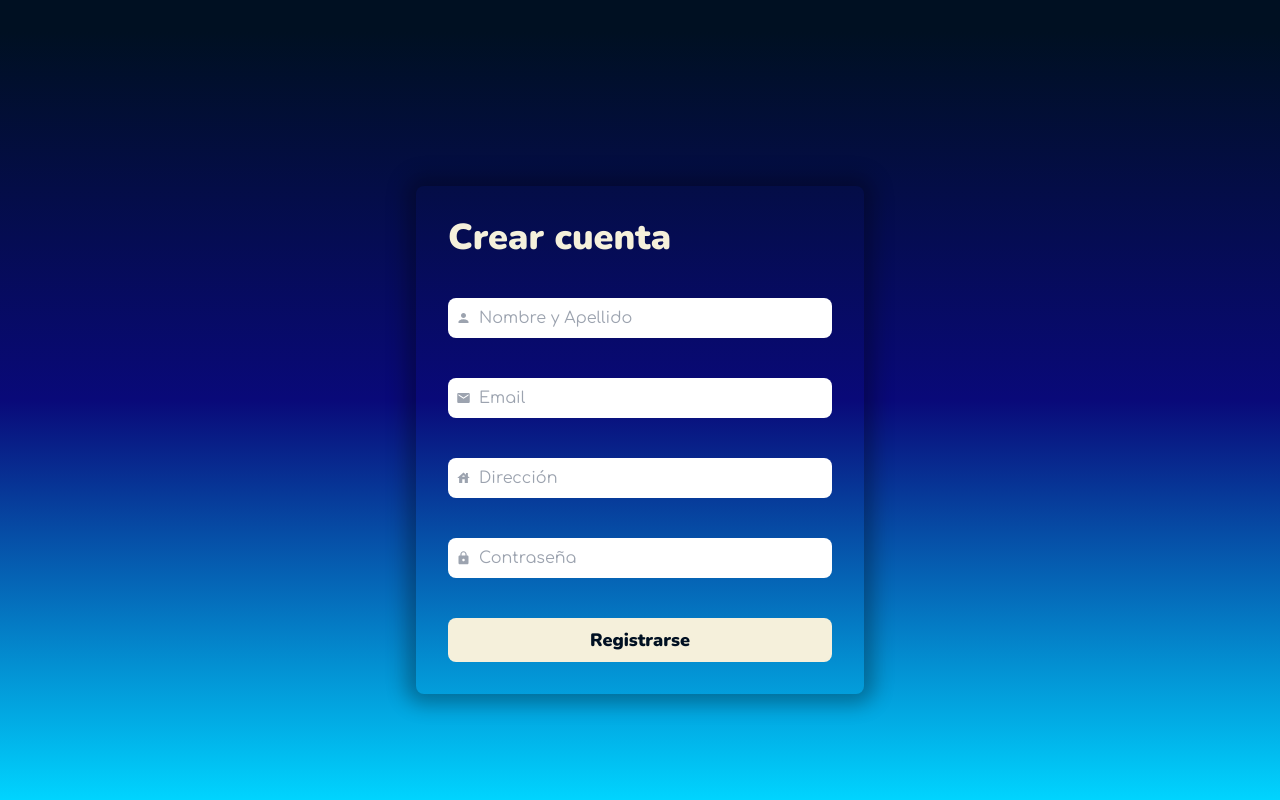
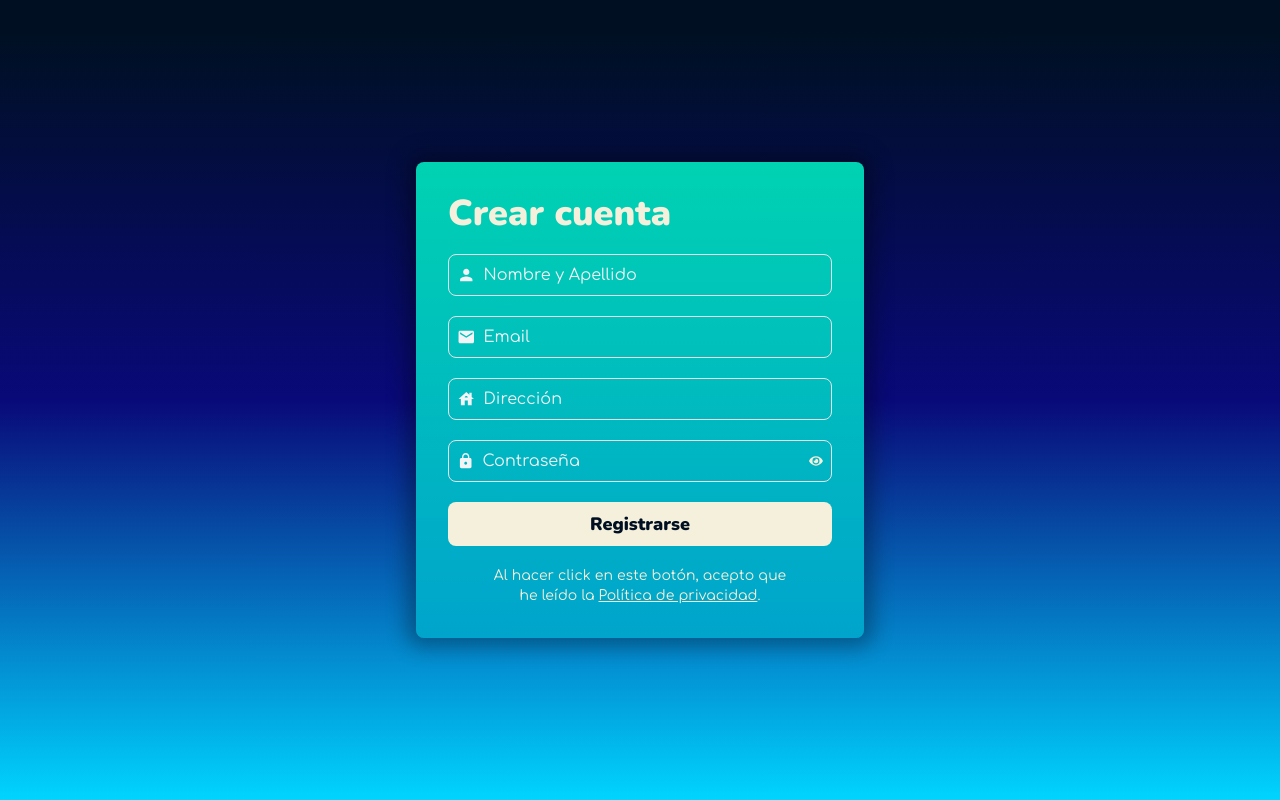
Before and after one commit to Santi-Teran/turnos, a Next.js app: page /register in a window 1280 px wide. Built offline with nearby package versions, Linux system fonts and the light colour scheme.

Commit message:
login register

```diff
--- a/src/app/api/handlers/handleLogin.js
+++ b/src/app/api/handlers/handleLogin.js
@@ -1,35 +1,41 @@
-import { useState } from 'react';
-import { useRouter } from 'next/navigation';
-import { loginUser } from '../api';
+import { useState } from "react";
+import { useRouter } from "next/navigation";
+import { loginUser } from "../api";
 
 export const useLogin = () => {
-  const [formData, setFormData] = useState({ email: '', password: '' });
+  const [formData, setFormData] = useState({ email: "", password: "" });
   const [loading, setLoading] = useState(false);
-  const [errors, setErrors] = useState({ email: '', password: '' });
+  const [errors, setErrors] = useState({ email: "", password: "" });
   const router = useRouter();
 
   const handleChange = (e) => {
     const { name, value } = e.target;
     setFormData((prevData) => ({ ...prevData, [name]: value }));
-    setErrors((prevErrors) => ({ ...prevErrors, [name]: '' }));
+    setErrors((prevErrors) => ({ ...prevErrors, [name]: "" }));
   };
 
   const handleSubmit = async (e) => {
     e.preventDefault();
     setLoading(true);
-    setErrors({ email: '', password: '' });
+    setErrors({ email: "", password: "" });
 
     const result = await loginUser(formData);
 
     setLoading(false);
 
     if (result.success) {
-      router.push('/dashboard');
+      router.push("/dashboard");
     } else {
       if (result.message.includes("does not exist")) {
-        setErrors((prevErrors) => ({ ...prevErrors, email: 'Email incorrecto' }));
+        setErrors((prevErrors) => ({
+          ...prevErrors,
+          email: "Email incorrecto",
+        }));
       } else if (result.message.includes("Password")) {
-        setErrors((prevErrors) => ({ ...prevErrors, password: 'Contraseña incorrecta' }));
+        setErrors((prevErrors) => ({
+          ...prevErrors,
+          password: "Contraseña incorrecta",
+        }));
       }
     }
   };
--- a/src/app/api/handlers/handleRegister.js
+++ b/src/app/api/handlers/handleRegister.js
@@ -10,6 +10,9 @@ export const useRegister = () => {
     password: '',
     subscriptionId: '',
   });
+
+  const [loading, setLoading] = useState(false);
+  const [error, setError] = useState(null);
 
   const router = useRouter();
 
@@ -35,13 +38,20 @@ export const useRegister = () => {
 
   const handleSubmit = async (e) => {
     e.preventDefault();
-    const result = await registerUser(formData);
+    setLoading(true);
+    setError(null);
 
-    if (result.success) {
-      console.log(result.data);
-      router.push('/login');
-    } else {
-      console.error('Error en el registro:', result.message);
+    try {
+      const result = await registerUser(formData);
+      if (result.success) {
+        router.push('/login');
+      } else {
+        setError(result.message);
+      }
+    } catch (error) {
+      setError('Ocurrió un error al registrar tu cuenta. Inténtalo de nuevo más tarde.');
+    } finally {
+      setLoading(false);
     }
   };
 
@@ -49,5 +59,7 @@ export const useRegister = () => {
     formData,
     handleChange,
     handleSubmit,
+    loading,
+    error,
   };
 };
--- a/src/app/login/page.jsx
+++ b/src/app/login/page.jsx
@@ -10,18 +10,18 @@ const LoginForm = () => {
 
   return (
     <div className="flex justify-center items-center h-screen">
-      <form onSubmit={handleSubmit} className="flex flex-col gap-10 mt-20 p-8 rounded-lg shadow-2xl w-full max-w-md gradient">
+      <form onSubmit={handleSubmit} className="flex flex-col gap-5 mt-20 p-8 rounded-lg shadow-2xl w-full max-w-md gradient">
         <h1 className={`${nunito.className} text-3xl md:text-4xl font-black`}>Iniciar Sesión</h1>
         <div className="flex flex-col gap-2">
-          <div className={`flex items-center bg-white p-2 gap-2 rounded-lg ${errors.email ? 'border-2 border-red-500 focus-within:ring-red-500' : 'border-2 border-transparent'}`}>
-            <MdMail className="text-gray-400" />
+          <div className={`flex items-center border p-2 gap-2 rounded-lg ${errors.email ? 'border-2 border-red-500 focus-within:ring-red-500' : 'border'}`}>
+            <MdMail className="text-gray-100" />
             <input
               type="email"
               name="email"
               value={formData.email}
               placeholder="Email"
               onChange={handleChange}
-              className={`bg-transparent focus:outline-none focus:ring-0 w-full text-black placeholder:text-gray-400 ${errors.email ? 'text-red-500 placeholder-red-500' : ''}`}
+              className={`bg-transparent focus:outline-none focus:ring-0 w-full text-black placeholder:text-gray-100 ${errors.email ? 'text-red-500 placeholder-red-500' : ''}`}
               required
             />
           </div>
@@ -29,17 +29,24 @@ const LoginForm = () => {
         </div>
 
         <div className="flex flex-col gap-2">
-          <div className={`flex items-center bg-white p-2 gap-2 rounded-lg ${errors.password ? 'border-2 border-red-500 focus-within:ring-red-500' : 'border-2 border-transparent'}`}>
-            <MdLock className="text-gray-400" />
+          <div className={`flex items-center border p-2 gap-2 rounded-lg ${errors.password ? 'border-2 border-red-500 focus-within:ring-red-500' : 'border'}`}>
+            <MdLock className="text-gray-100" />
             <input
               type="password"
               name="password"
               value={formData.password}
               placeholder="Contraseña"
               onChange={handleChange}
-              className={`bg-transparent focus:outline-none focus:ring-0 w-full text-black placeholder:text-gray-400 ${errors.password ? 'text-red-500 placeholder-red-500' : ''}`}
+              className={`bg-transparent focus:outline-none focus:ring-0 w-full text-black placeholder:text-gray-100 ${errors.password ? 'text-red-500 placeholder-red-500' : ''}`}
               required
             />
+          </div>
+          <div className="flex justify-between py-2 text-xs">
+            <label className="flex items-center gap-2 ">
+              <input type="checkbox" />
+              Recuerdame
+            </label>
+            <p>Olvidaste tu contraseña?</p>
           </div>
           {errors.password && <p className="text-red-500 text-sm">{errors.password}</p>}
         </div>
--- a/src/app/register/page.jsx
+++ b/src/app/register/page.jsx
@@ -1,69 +1,100 @@
-'use client';
+"use client";
 import { Nunito } from "next/font/google";
 import { MdHouse, MdLock, MdMail, MdPerson } from "react-icons/md";
 import { useRegister } from "../api/handlers/handleRegister";
+import Link from "next/link";
+import { FaEye, FaEyeSlash } from "react-icons/fa";
+import { useState } from "react";
 
 const nunito = Nunito({ subsets: ["latin"] });
 
 const RegisterBusiness = () => {
-
-  const { formData, handleChange, handleSubmit } = useRegister();
+  const { formData, handleChange, handleSubmit, loading, error } =
+    useRegister();
+  const [showPassword, setShowPassword] = useState(false);
 
   return (
     <div className="flex justify-center items-center h-screen">
-      <form onSubmit={handleSubmit} className="flex flex-col gap-10 mt-20 p-8 rounded-lg shadoww w-full max-w-md">
-        <h1 className={`${nunito.className} text-3xl md:text-4xl font-black`}>Crear cuenta</h1>
-        <div className="flex items-center bg-white p-2 gap-2 rounded-lg">
-          <MdPerson className="text-gray-400" />
+      <form
+        onSubmit={handleSubmit}
+        className="flex flex-col gap-5 p-8 rounded-lg shadoww w-full max-w-md gradient"
+      >
+        <h1 className={`${nunito.className} text-3xl md:text-4xl font-black`}>
+          Crear cuenta
+        </h1>
+        <div className="flex items-center border p-2 gap-2 rounded-lg">
+          <MdPerson className="text-gray-100 text-xl" />
           <input
             type="text"
             name="name"
             value={formData.name}
-            placeholder='Nombre y Apellido'
+            placeholder="Nombre y Apellido"
             onChange={handleChange}
-            className="bg-transparent focus:outline-none focus:ring-0 w-full text-black placeholder:text-gray-400"
+            className="bg-transparent focus:outline-none focus:ring-0 w-full text-black placeholder:text-gray-100 "
             required
           />
         </div>
-        <div className="flex items-center bg-white p-2 gap-2 rounded-lg">
-          <MdMail className="text-gray-400" />
+        <div className="flex items-center border p-2 gap-2 rounded-lg">
+          <MdMail className="text-gray-100 text-xl" />
           <input
             type="email"
             name="email"
             value={formData.email}
-            placeholder='Email'
+            placeholder="Email"
             onChange={handleChange}
-            className="bg-transparent focus:outline-none focus:ring-0 w-full text-black placeholder:text-gray-400"
+            className="bg-transparent focus:outline-none focus:ring-0 w-full text-black placeholder:text-gray-100"
             required
           />
         </div>
-        <div className="flex items-center bg-white p-2 gap-2 rounded-lg">
-          <MdHouse className="text-gray-400" />
+        <div className="flex items-center border p-2 gap-2 rounded-lg">
+          <MdHouse className="text-gray-100 text-xl" />
           <input
             type="text"
             name="address"
             value={formData.address}
-            placeholder='Dirección'
+            placeholder="Dirección"
             onChange={handleChange}
-            className="bg-transparent focus:outline-none focus:ring-0 w-full text-black placeholder:text-gray-400"
+            className="bg-transparent focus:outline-none focus:ring-0 w-full text-black placeholder:text-gray-100"
             required
           />
         </div>
-        <div className="flex items-center bg-white p-2 gap-2 rounded-lg">
-          <MdLock className="text-gray-400" />
+        <div className="flex items-center border p-2 gap-2 rounded-lg">
+          <MdLock className="text-gray-100 text-xl" />
           <input
-            type="password"
+            type={showPassword ? "text" : "password"}
             name="password"
             value={formData.password}
-            placeholder='Contraseña'
+            placeholder="Contraseña"
             onChange={handleChange}
-            className="bg-transparent focus:outline-none focus:ring-0 w-full text-black placeholder:text-gray-400"
+            className="bg-transparent focus:outline-none focus:ring-0 w-full text-black placeholder:text-gray-100"
             required
           />
+          {showPassword ? (
+            <FaEyeSlash
+              onClick={() => setShowPassword(!showPassword)}
+              className="cursor-pointer"
+            />
+          ) : (
+            <FaEye
+              onClick={() => setShowPassword(!showPassword)}
+              className="cursor-pointer"
+            />
+          )}
         </div>
-        <button type="submit" className={`${nunito.className} text-lg bg-arena text-dark-blue font-black px-6 py-2 rounded-lg`}>
-          Registrarse
+        <button
+          type="submit"
+          className={`${nunito.className} text-lg bg-arena text-dark-blue font-black px-6 py-2 rounded-lg`}
+          disabled={loading}
+        >
+          {loading ? "Cargando..." : "Registrarse"}
         </button>
+        <p className="text-center text-sm mx-10">
+          Al hacer click en este botón, acepto que he leído la{" "}
+          <Link href={"/legal"} className="underline">
+            Política de privacidad
+          </Link>
+          .
+        </p>
       </form>
     </div>
   );
```
